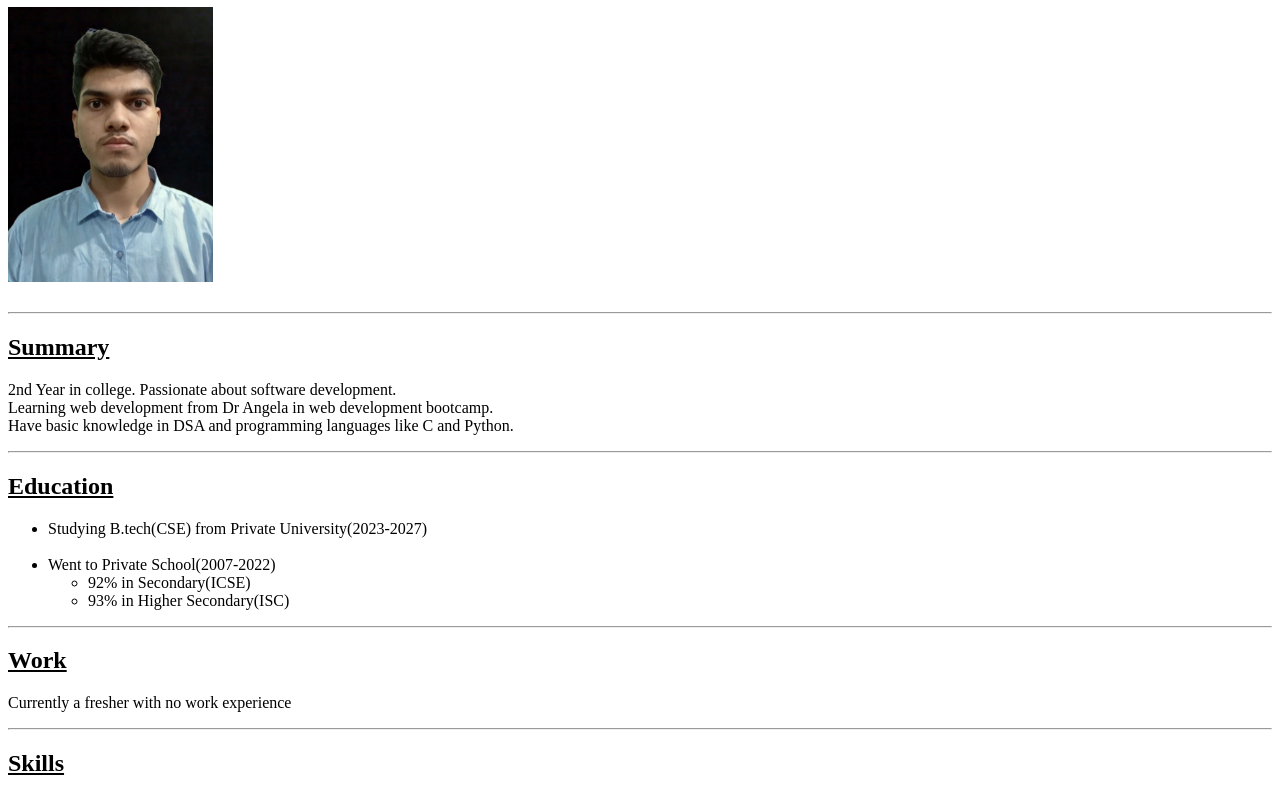
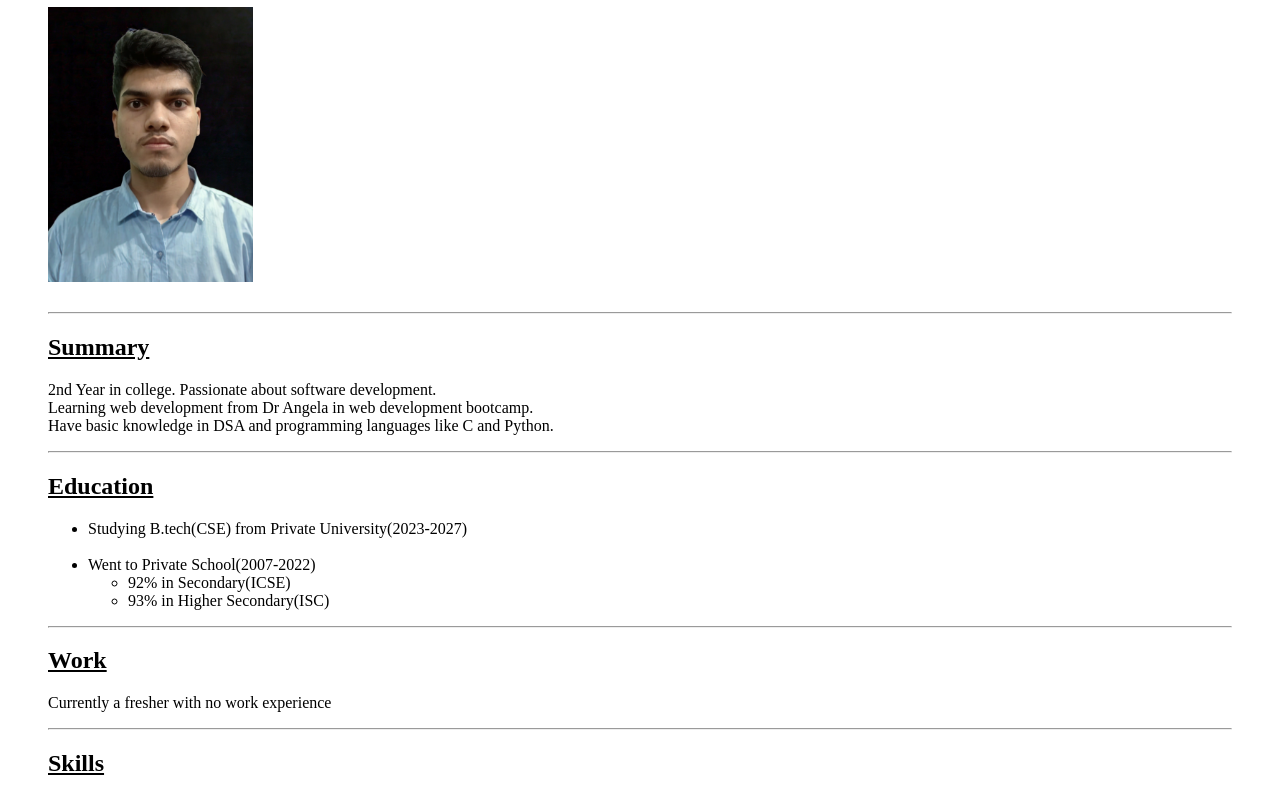
Before and after one commit to meraj2k3/html-resume, a plain HTML site: page index.html in a window 1280 px wide. Shown: the part 73-863 px from the top of the page. Drawn offline with Linux system fonts and the light colour scheme.

Commit message:
Update index.html

```diff
--- a/index.html
+++ b/index.html
@@ -6,7 +6,7 @@
     <style>
     </style>
   <body>
-    <h1>Syed Meraj Ahmed</h1>
+    <blockquote><h1>Syed Meraj Ahmed</h1>
     <img height="275" src="./resume-pic.png" alt="My profile picture" />
     <br />
     <br />
@@ -61,6 +61,7 @@
     <center>
       <footer>&copy; Syed Meraj Ahmed. All rights reserved</footer>
     </center>
+      </blockquote>
     <br />
   </body>
 </html>
```
